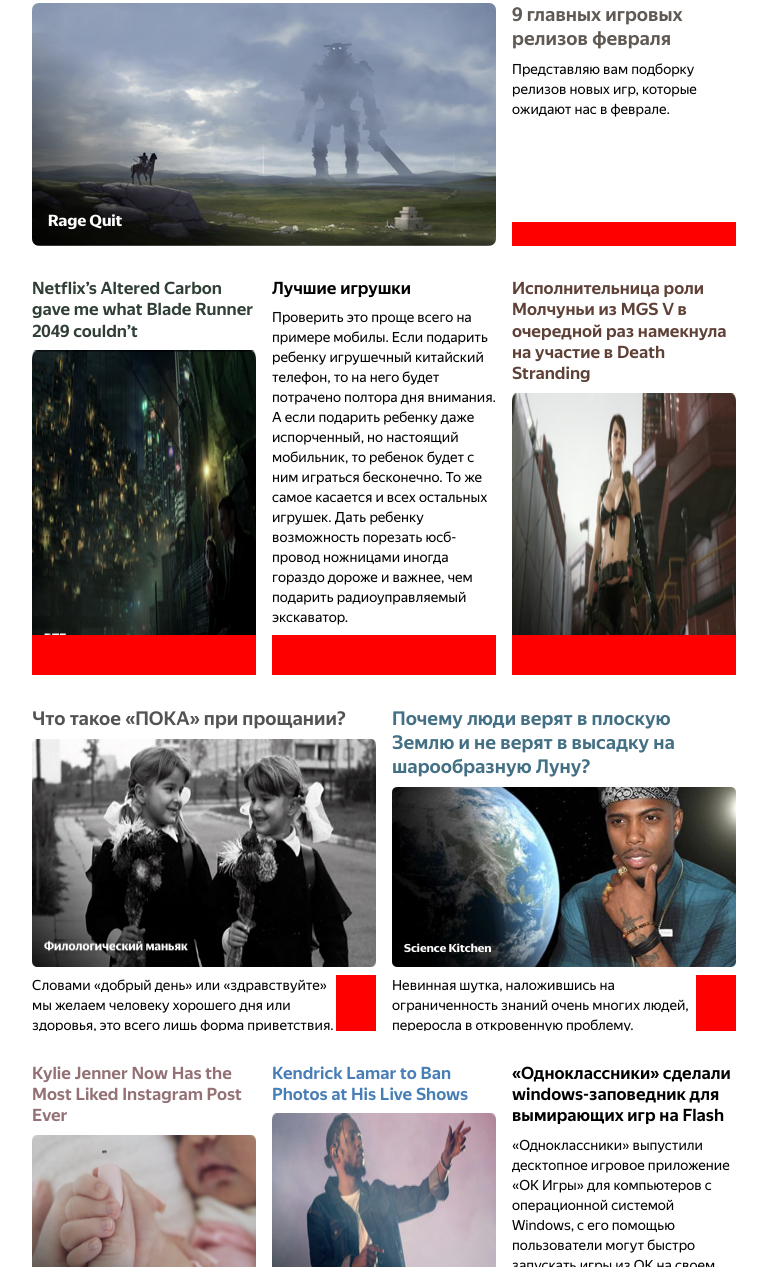
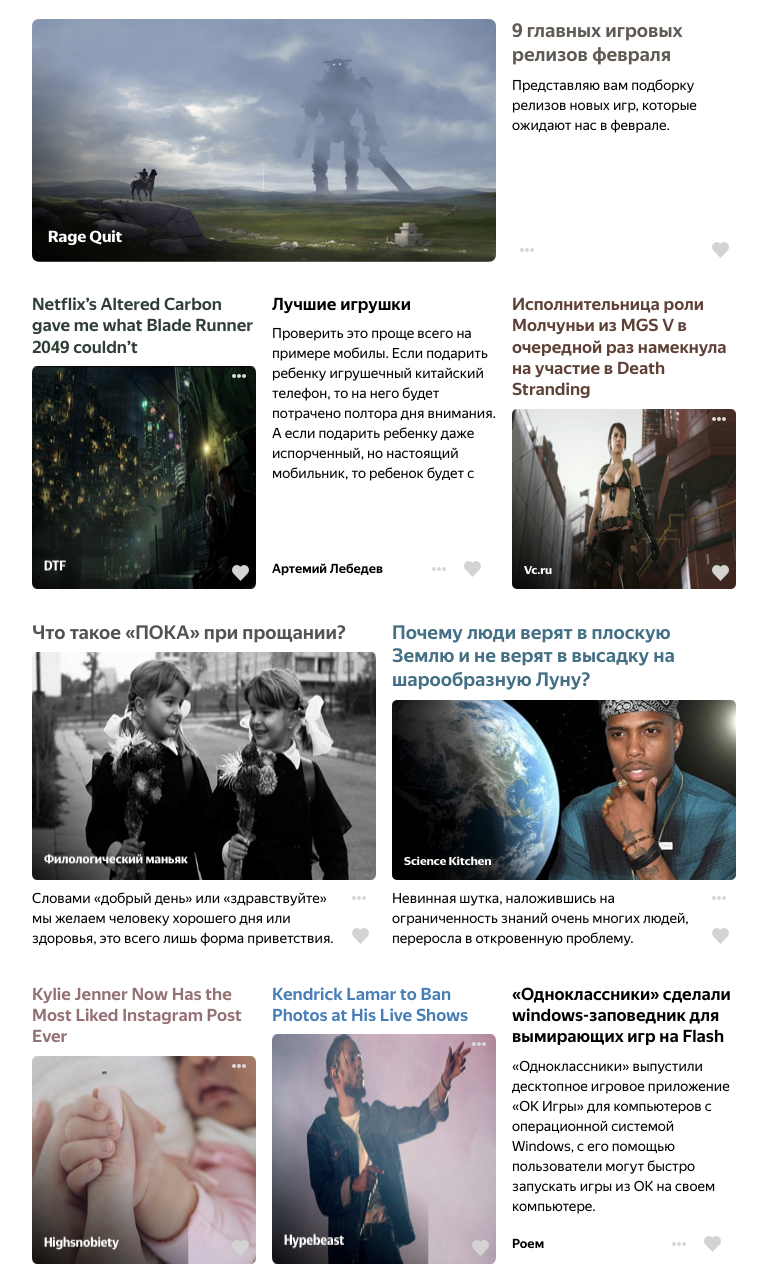
Before and after one commit to Udobnaja/lesson-1, a website built with webpack: page src/index.html in a window 1280 px wide. Shown: the part 1522-2789 px from the top of the page, without its empty margins (256-1023 px from the left). Built offline with nearby package versions, Linux system fonts and the light colour scheme.

Commit message:
area for controls

```diff
--- a/src/index.html
+++ b/src/index.html
@@ -24,9 +24,13 @@
         <template id="feed-card">
             <article class="feed__item">
                 <h2 class="feed__title"></h2>
-                <picture></picture>
+                <picture class="feed__img"></picture>
                 <p class="feed__description"></p>
-                <div class="feed__controls"></div>
+                <div class="feed__controls">
+                    <span class="feed__chanel"></span>
+                    <div class="feed__control feed__control_more"></div>
+                    <div class="feed__control feed__control_like"></div>
+                </div>
             </article>
         </template>
     </main>
--- a/src/index.js
+++ b/src/index.js
@@ -12,13 +12,13 @@
     let container = template.content.querySelector('.feed__item').cloneNode(true);
     container.classList.add(FEED_TYPES[item.size]);
 
-
+    let description = container.querySelector('.feed__description');
     let title = container.querySelector('.feed__title');
+    let img = container.querySelector('.feed__img');
+    let chanel = container.querySelector('.feed__chanel');
 
     title.textContent = item.title;
     title.style.color = item.titleColor;
-
-    let description = container.querySelector('.feed__description');
 
     if (item.description){
       if (description){
@@ -31,7 +31,6 @@
       description.remove();
     }
 
-    let img = container.querySelector('picture');
 
     if (item.image){
       let [imageName, imageExt] = item.image.split('.');
@@ -48,6 +47,12 @@
       img.remove();
     }
 
+    if (item.channelName){
+      chanel.textContent = item.channelName;
+    } else {
+      chanel.remove();
+    }
+
     let clone = document.importNode(container, true);
 
     parent.appendChild(clone);
--- a/src/js/data.js
+++ b/src/js/data.js
@@ -70,6 +70,7 @@
         titleColor: '#000000',
         description: "Проверить это проще всего на примере мобилы. Если подарить ребенку игрушечный китайский телефон, то на него будет потрачено полтора дня внимания. А если подарить ребенку даже испорченный, но настоящий мобильник, то ребенок будет с ним играться бесконечно. То же самое касается и всех остальных игрушек. Дать ребенку возможность порезать юсб-провод ножницами иногда гораздо дороже и важнее, чем подарить радиоуправляемый экскаватор.",
         size: "s",
+        channelName: 'Артемий Лебедев',
     },
     {
         title: "Исполнительница роли Молчуньи из MGS V в очередной раз намекнула на участие в Death Stranding",
--- a/src/scss/base/reset.scss
+++ b/src/scss/base/reset.scss
@@ -1,5 +1,5 @@
 html{
-  font-size: 16px;
+  font-size: $base*2;
 }
 
 body{
--- a/src/scss/base/typography.scss
+++ b/src/scss/base/typography.scss
@@ -21,16 +21,3 @@
   font-weight: 700;
   font-style: normal;
 }
-
-
-@font-face {
-  font-family: "Yandex Sans Text";
-  src: url("./fonts/YS Text-Medium.eot");
-  src: url("./fonts/YS Text-Medium.eot?#iefix") format("embedded-opentype"),
-  url("./fonts/YS Text-Medium.woff2") format("woff2"),
-  url("./fonts/YS Text-Medium.woff") format("woff"),
-  url("./fonts/YS Text-Medium.ttf") format("truetype"),
-  url("./fonts/YS Text-Medium.svg#YSText-Medium") format("svg");
-  font-weight: 500;
-  font-style: normal;
-}
--- a/src/scss/blocks/feed.scss
+++ b/src/scss/blocks/feed.scss
@@ -1,17 +1,24 @@
 %vertical-grid {
-  grid-row-gap: 8px;
+  grid-row-gap: $base;
 }
 
 %vertical-grid_s_size{
   grid-template-areas:
-          "header"
+          "header header"
+          "content controls";
+
+  grid-template-rows: min-content auto;
+}
+
+%vertical-grid_s_size_text{
+  grid-template-areas: "header"
   "content"
   "controls";
-  grid-template-rows: min-content auto 40px;
+  grid-template-rows: min-content auto $base*5;
 }
 
 %vertical-grid_m_size{
-  grid-template-columns: auto 40px;
+  grid-template-columns: auto $base*5;
   grid-template-areas:
           "header header"
           "content content"
@@ -24,8 +31,8 @@
           "content content header"
           "content content footer"
           "content content controls";
-  grid-gap: 8px 16px;
-  grid-template-rows: auto 1fr 24px;
+  grid-gap: $base $base*2;
+  grid-template-rows: auto 1fr $base*3;
 }
 
 %font-settings-big{
@@ -34,11 +41,11 @@
 
 .feed{
   display: grid;
-  grid-gap: 32px 16px;
+  grid-gap: $base*4 $base*2;
   grid-template-columns: repeat(6, 1fr);
   word-wrap: break-word;
 
-  picture{
+  &__img{
     grid-area: content;
     display: flex;
     height: 100%;
@@ -56,17 +63,31 @@
       @extend %vertical-grid;
       @extend %vertical-grid_s_size;
 
-      .feed__title{
+      .feed{
+        &__title{
           font-size: 1.063rem;
         }
 
-      picture{
+        &__img{
           grid-row: 2 / 4;
+          grid-column: 1 / 3;
+        }
+
+        &__controls{
+          grid-row: 2 / 4;
+        }
       }
 
       &_text{
-        .feed__description{
+        @extend %vertical-grid_s_size_text;
+        .feed{
+          &__description{
             grid-area: content;
+          }
+
+          &__controls{
+            grid-row: unset;
+          }
         }
       }
 
@@ -78,12 +99,14 @@
       @extend %vertical-grid;
       @extend %vertical-grid_m_size;
 
-      .feed__title{
+      .feed{
+        &__title{
           @extend %font-settings-big;
         }
 
-      .feed__description{
-        max-height: 1rem * 3.5;
+        &__description{
+          max-height: 1rem * 4;
+        }
       }
 
     }
@@ -97,6 +120,43 @@
         @extend %font-settings-big;
       }
     }
+
+    &_size_m,
+    &_size_s{
+      .feed__controls{
+        flex-direction: column;
+        flex-wrap: wrap;
+        align-items: flex-end;
+        padding-top: $base;
+        padding-bottom: $base;
+      }
+    }
+
+    &_size_l,
+    &_size_s_text{
+      .feed__controls{
+        flex-direction: row;
+        align-items: center;
+      }
+    }
+
+    &_size_s_text{
+      .feed{
+        &__control{
+          padding-left: $base;
+        }
+
+        &__description{
+          max-height: 1rem * 10;
+        }
+      }
+    }
+
+    &_size_l{
+      .feed__controls{
+        padding-left: $base;
+      }
+    }
   }
 
   &__title{
@@ -108,8 +168,9 @@
 
   &__controls{
     grid-area: controls;
-    background: red;
+    display: flex;
     z-index: 2;
+    justify-content: space-between;
   }
 
   &__description{
@@ -119,4 +180,28 @@
     grid-area: footer;
     margin: 0;
   }
+
+  &__chanel{
+    font-weight: 700;
+    font-size: 0.8rem;
+    flex-grow: 1;
   }
+
+  &__control{
+
+    width: $base*2;
+    height: $base*2;
+    background-repeat: no-repeat;
+    padding-right: $base;
+    cursor: pointer;
+
+    &_like{
+      background-image: url('/img/Heart.png');
+    }
+
+    &_more{
+      background-image: url('/img/Actions.png');
+      height: $base/2;
+    }
+  }
+}
--- a/src/scss/blocks/header.scss
+++ b/src/scss/blocks/header.scss
@@ -1,3 +1,3 @@
 .header{
-  padding: 40px 0;
+  padding: $base*5 0;
 }
--- /dev/null
+++ b/src/scss/helpers/_variables.scss
@@ -0,0 +1 @@
+$base: 8px;
--- a/src/styles.scss
+++ b/src/styles.scss
@@ -1,3 +1,5 @@
+
+@import "./scss/helpers/variables";
 
 // base
 
```
Also changed, not shown: README.md, src/img/Actions.png (added), src/img/Heart.png (added). Lines whose indentation alone changed are shown as unchanged.
